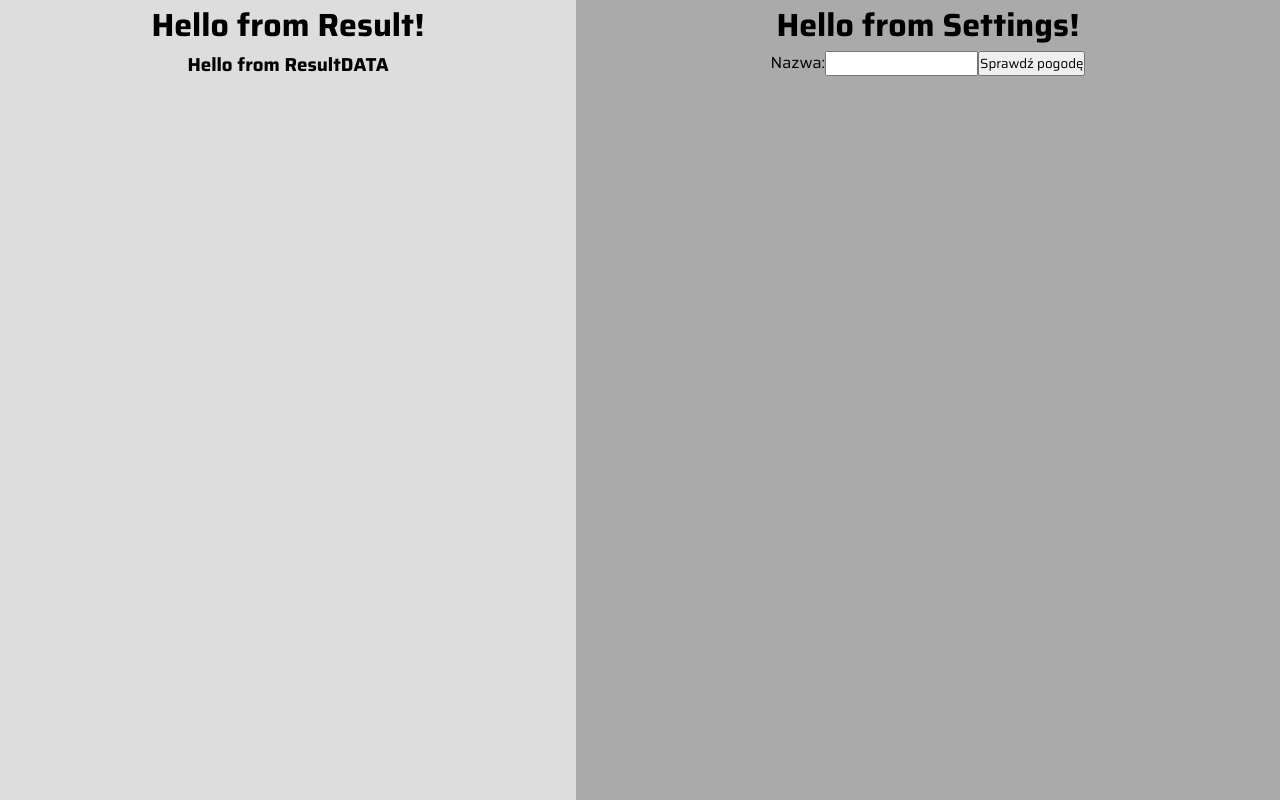
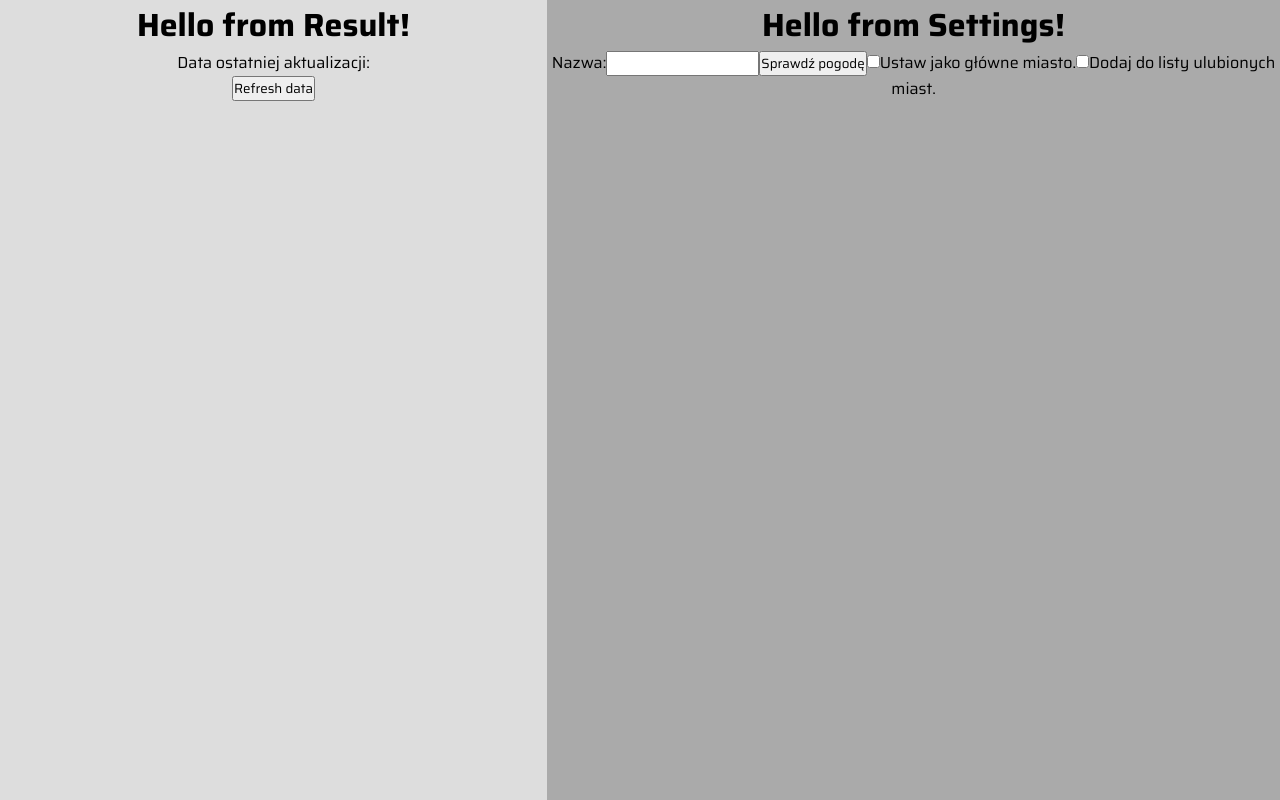
Before and after one commit to mkphercog/weatherapp, a React (Create React App) app: page / in a window 1280 px wide. Built offline with nearby package versions, Linux system fonts and the light colour scheme.

Commit message:
delete ErrorPage, add refresh btn, add checkboxes, add time of getting data

```diff
--- a/src/App.js
+++ b/src/App.js
@@ -1,53 +1,110 @@
 import React, { useState } from "react";
 import Result from "./pages/Result";
 import Settings from "./pages/Settings";
-import ErrorPage from "./pages/ErrorPage";
 import "./styles/App.scss";
 
 const APIKey = "0d90c0d99506c2d578ef4a5f8468ce4f";
 
-const getLocal = localStorage.getItem("townName")
-  ? localStorage.getItem("townName")
+// const getLocalName = localStorage.getItem("townName")
+//   ? localStorage.getItem("townName")
+//   : "";
+
+const getLocalData = localStorage.getItem("localData")
+  ? JSON.parse(localStorage.getItem("localData"))
+  : "";
+
+const getLocalTimeOfData = localStorage.getItem("timeOfData")
+  ? localStorage.getItem("timeOfData")
   : "";
 
 function App() {
-  const [inputContent, setInputContent] = useState(getLocal);
-  const [weatherData, setWeatherData] = useState("");
-  const [err, setErr] = useState(false);
+  const [inputContent, setInputContent] = useState("");
+  const [weatherData, setWeatherData] = useState(getLocalData);
+  const [isMainTown, setIsMainTown] = useState(false);
+  const [isFavourite, setIsFavourite] = useState(false);
+  const [time, setTime] = useState(getLocalTimeOfData);
 
   const handleChangeInputSettings = e => {
     setInputContent(e.target.value);
   };
 
+  const handleChangeCheckBox = () => {
+    setIsMainTown(!isMainTown);
+  };
+
+  const handleChangeCheckBoxFavourite = () => {
+    setIsFavourite(!isFavourite);
+  };
+
   const handleClickBtnSettings = () => {
     const API = `http://api.openweathermap.org/data/2.5/weather?q=${inputContent}&APPID=${APIKey}&units=metric`;
+
+    const dateClick = new Date().toLocaleDateString();
+    const timeClick = new Date().toLocaleTimeString();
 
     fetch(API)
       .then(res => {
         if (res.ok) {
+          return res.json();
+        } else {
+          setInputContent("Nie ma takiego miasta");
+          throw Error("Nie ma takiego miasta!");
+        }
+      })
+      .then(result => {
+        if (isMainTown) {
           localStorage.setItem("townName", inputContent);
-          setErr(false);
+          localStorage.setItem("localData", JSON.stringify(result));
+          localStorage.setItem("timeOfData", `${dateClick} ${timeClick}`);
+          setTime(localStorage.getItem("timeOfData"));
+        }
+        setWeatherData(result);
+      })
+      .catch(err => {
+        console.log(new Error(err.message));
+      });
+
+    setInputContent("");
+  };
+
+  const handleClickBtnRefresh = () => {
+    const localNameOfTown = localStorage.getItem("townName");
+    const API = `http://api.openweathermap.org/data/2.5/weather?q=${localNameOfTown}&APPID=${APIKey}&units=metric`;
+
+    const dateClick = new Date().toLocaleDateString();
+    const timeClick = new Date().toLocaleTimeString();
+
+    fetch(API)
+      .then(res => {
+        if (res.ok) {
           return res.json();
         } else {
           throw Error("COŚ POSZŁO NIE TAK!");
         }
       })
-      .then(result => setWeatherData(result))
+      .then(result => {
+        localStorage.setItem("localData", JSON.stringify(result));
+        setWeatherData(result);
+      })
       .catch(err => {
         console.log(new Error(err.message));
-        setErr(true);
       });
-
-    setInputContent("");
+    localStorage.setItem("timeOfData", `${dateClick} ${timeClick}`);
+    setTime(localStorage.getItem("timeOfData"));
   };
 
   return (
     <div className="app">
-      {err ? <ErrorPage /> : <Result data={weatherData} />}
+      <Result data={weatherData} click={handleClickBtnRefresh} time={time} />
+
       <Settings
         value={inputContent}
         change={handleChangeInputSettings}
         click={handleClickBtnSettings}
+        isMainTown={isMainTown}
+        check={handleChangeCheckBox}
+        isFavourite={isFavourite}
+        checkFav={handleChangeCheckBoxFavourite}
       />
     </div>
   );
--- a/src/pages/ErrorPage.js
+++ /dev/null
@@ -1,11 +0,0 @@
-import React from "react";
-
-const ErrorPage = () => {
-  return (
-    <div>
-      <h1>Hello from ErrorPage!</h1>
-    </div>
-  );
-};
-
-export default ErrorPage;
--- a/src/pages/Result.js
+++ b/src/pages/Result.js
@@ -1,14 +1,16 @@
 import React from "react";
-import ResultData from "../components/ResultData";
+// import ResultData from "../components/ResultData";
 import "../styles/Result.scss";
 
-const Result = ({ data }) => {
+const Result = ({ data, click, time }) => {
   return (
     <div className="result">
       <h1>Hello from Result!</h1>
       <p>{data ? data.name : ""}</p>
-      <p>{data ? data.main.temp : ""}</p>
-      <ResultData />
+      <p>{data ? data.main.temp.toFixed() : ""}</p>
+      <p>Data ostatniej aktualizacji: {time}</p>
+      <button onClick={click}>Refresh data</button>
+      {/* <ResultData /> */}
     </div>
   );
 };
--- a/src/pages/Settings.js
+++ b/src/pages/Settings.js
@@ -2,12 +2,38 @@ import React from "react";
 import SettingsInput from "../components/SettingsInput";
 import "../styles/Settings.scss";
 
-const Settings = ({ value, change, click }) => {
+const Settings = ({
+  value,
+  change,
+  click,
+  isMainTown,
+  check,
+  isFarourite,
+  checkFav
+}) => {
   return (
     <div className="settings">
       <h1>Hello from Settings!</h1>
       <SettingsInput value={value} change={change} />
       <button onClick={click}>Sprawdź pogodę</button>
+
+      <input
+        type="checkbox"
+        name="localStorage"
+        id="localStorage"
+        checked={isMainTown}
+        onChange={check}
+      />
+      <label htmlFor="localStorage">Ustaw jako główne miasto.</label>
+
+      <input
+        type="checkbox"
+        name="favouriteTown"
+        id="favouriteTown"
+        checked={isFarourite}
+        onChange={checkFav}
+      />
+      <label htmlFor="favouriteTown">Dodaj do listy ulubionych miast.</label>
     </div>
   );
 };
```
